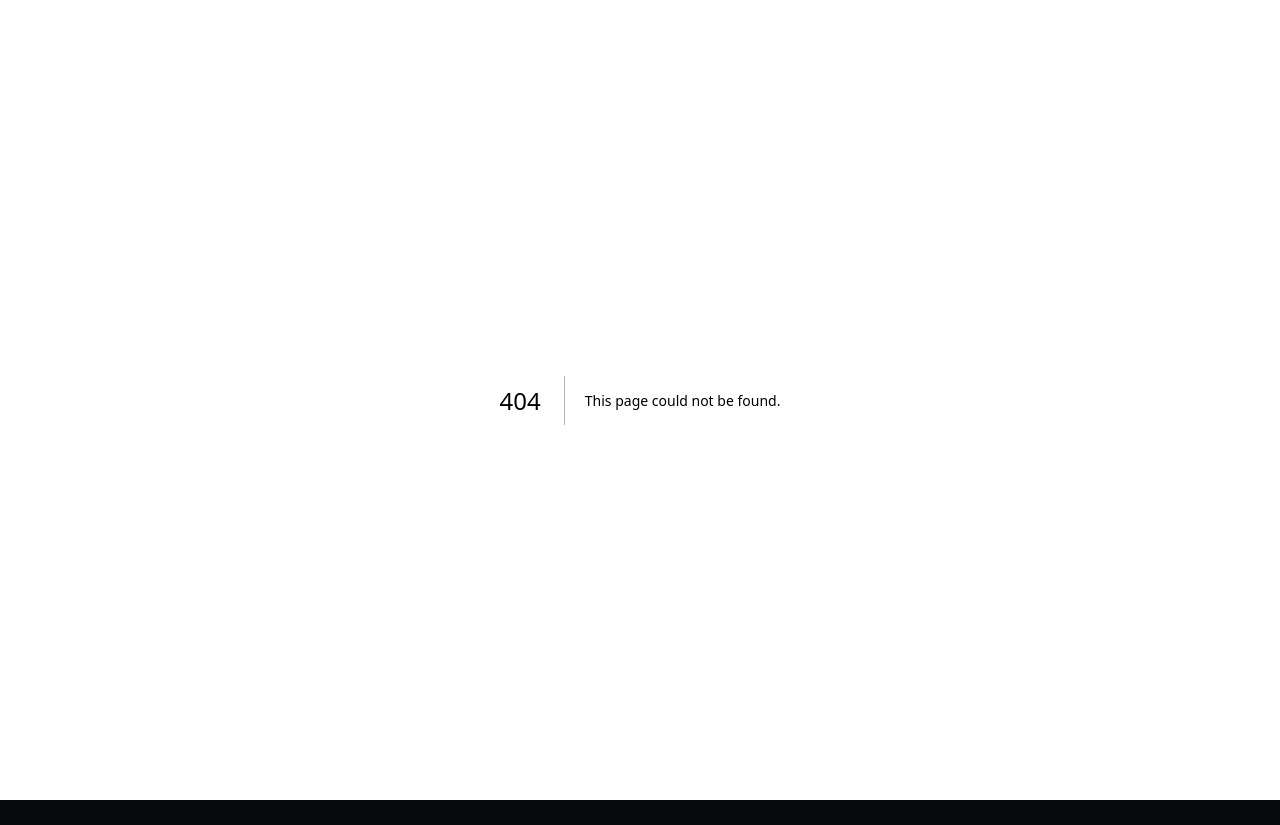
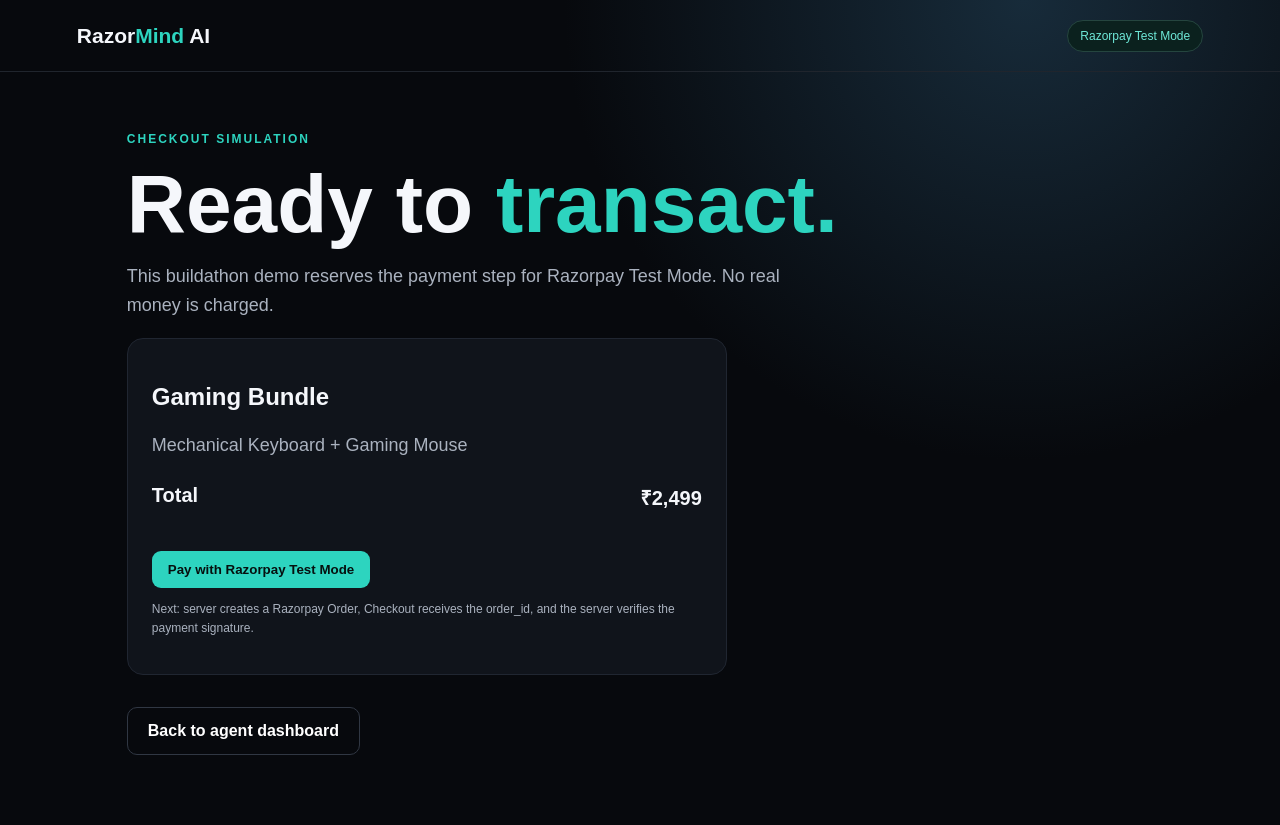
Before and after one commit to perimidisaiteja/RazorMind-AI, a Next.js app: page /checkout in a window 1280 px wide. Before the commit this address had no page. Before the commit the page ends 800 px from the top, so only its background shows below. Built offline with nearby package versions, Linux system fonts and the light colour scheme.

Commit message:
feat: add Razorpay checkout demo screen

```diff
--- /dev/null
+++ b/app/checkout/page.tsx
@@ -0,0 +1,5 @@
+import Link from 'next/link';
+
+export default function Checkout() {
+  return <main className="shell"><nav className="nav"><Link className="brand" href="/">Razor<span>Mind</span> AI</Link><span className="pill">Razorpay Test Mode</span></nav><section className="hero" style={{paddingTop:60}}><div className="eyebrow">Checkout simulation</div><h1>Ready to <span>transact.</span></h1><p>This buildathon demo reserves the payment step for Razorpay Test Mode. No real money is charged.</p><div className="card" style={{maxWidth:600}}><h2>Gaming Bundle</h2><p className="muted">Mechanical Keyboard + Gaming Mouse</p><div style={{display:'flex',justifyContent:'space-between',margin:'24px 0',fontSize:20}}><b>Total</b><b>₹2,499</b></div><button className="run" style={{border:0,cursor:'pointer'}}>Pay with Razorpay Test Mode</button><p className="muted" style={{fontSize:12}}>Next: server creates a Razorpay Order, Checkout receives the order_id, and the server verifies the payment signature.</p></div><div className="actions"><Link className="btn secondary" href="/dashboard">Back to agent dashboard</Link></div></section></main>;
+}
```
